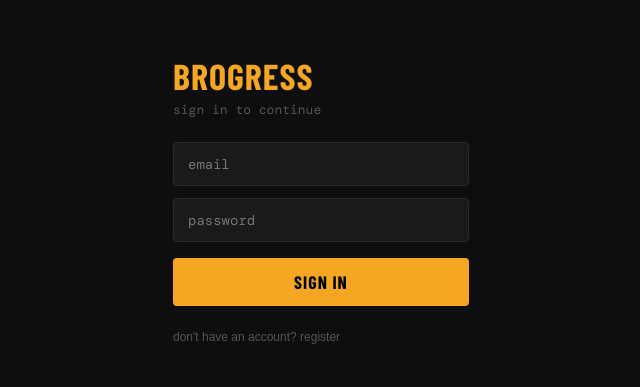
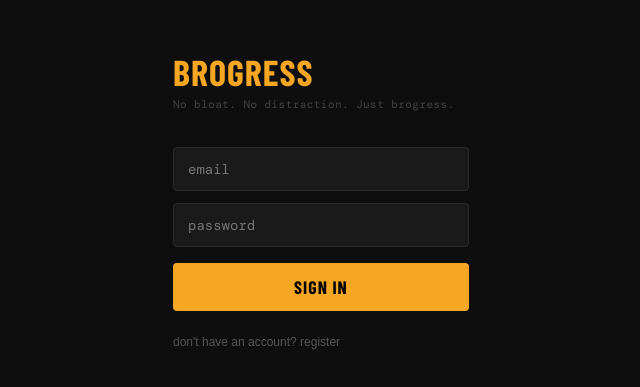
Before and after one commit to WattWozy/brogress, a Next.js app: page / in a window 1280 px wide. Shown: the part 201-588 px from the top of the page, without its empty margins (319-959 px from the left). Built offline with nearby package versions, Linux system fonts and the light colour scheme; no server answers; a web font is replaced by a local one.

Commit message:
motivation subtitle

```diff
--- a/components/LoginModal.tsx
+++ b/components/LoginModal.tsx
@@ -53,9 +53,10 @@ export function LoginModal({ onLogin, onRegister }: Props) {
           }}>
             BROGRESS
           </div>
-          <div style={{ color: '#555', fontSize: 13 }}>
-            {mode === 'login' ? 'sign in to continue' : 'create an account'}
+          <div style={{ color: '#444', fontSize: 11, letterSpacing: '0.04em', marginBottom: 12 }}>
+            No bloat. No distraction. Just brogress.
           </div>
+
         </div>
 
         <form onSubmit={handleSubmit} style={{ display: 'flex', flexDirection: 'column', gap: 12 }}>
```
